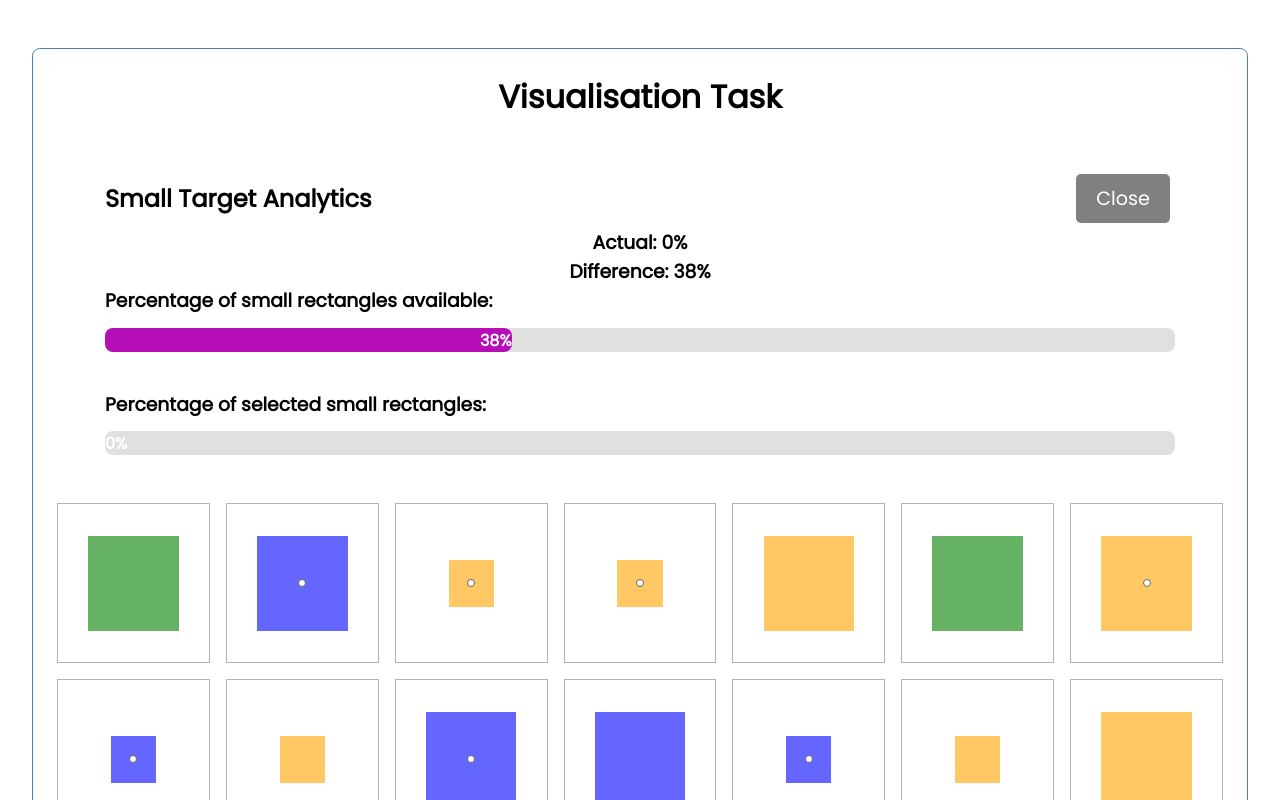
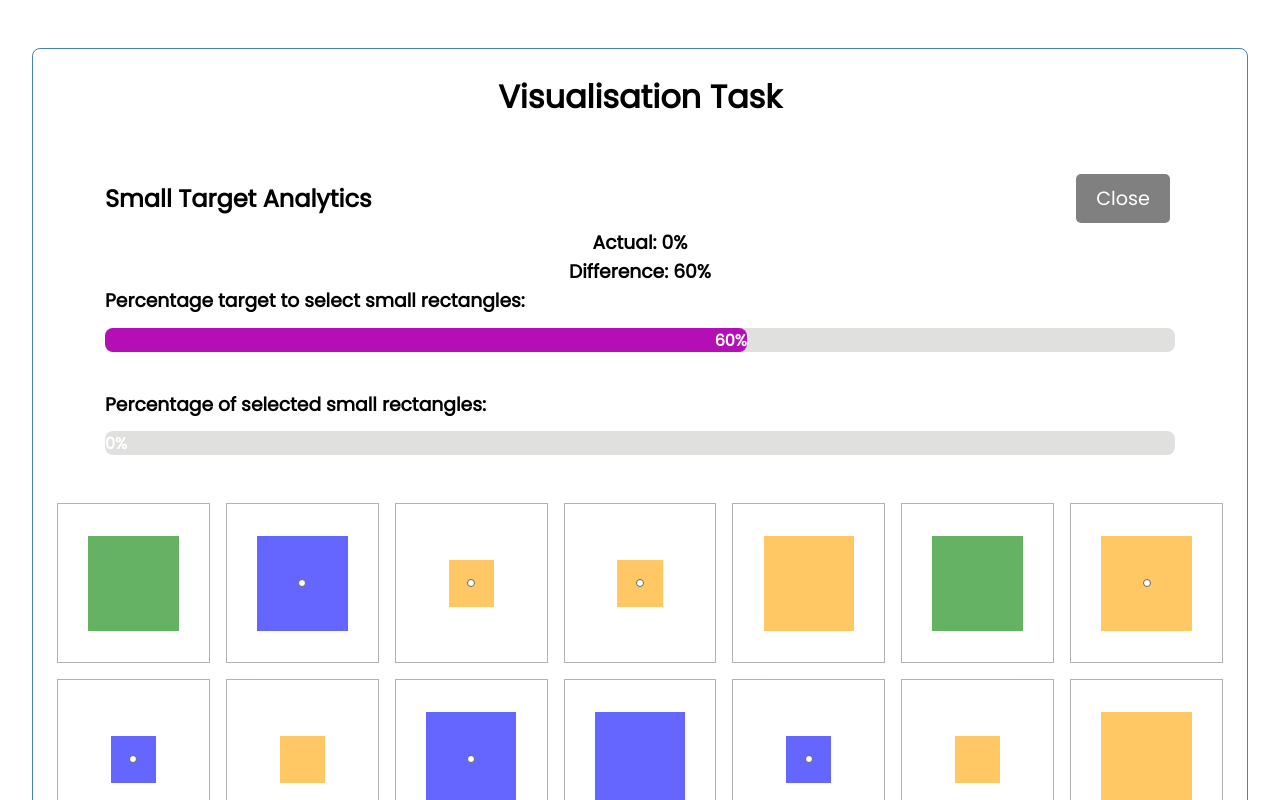
Before and after one commit to insertmike/visualization-task-react, a React (Create React App) app: page / in a window 1280 px wide. Both pictures are taken after a click on the button "Show". Shown: the top 800 px of the page. Built offline with nearby package versions, Linux system fonts and the light colour scheme; data requests are answered from the project's data file.

Commit message:
readjusting as per requirement statistics

```diff
--- a/src/App.js
+++ b/src/App.js
@@ -45,7 +45,7 @@ function App() {
     <div className="container">
       <Header/>
       {
-        rectangles && <SmallTargetAnalytics rectList={rectangles} selectedRectIDs={selectedRectIDs}/>
+        rectangles && <SmallTargetAnalytics rectList={rectangles} selectedRectIDs={selectedRectIDs} selectedSmallRectPercentageTarget={60}/>
       }
       <Rectangles rectList={rectangles} selectedRectIDs={selectedRectIDs} onToggleRect={toggleRectangle} />
     </div>
--- a/src/components/SmallTargetAnalytics.js
+++ b/src/components/SmallTargetAnalytics.js
@@ -5,19 +5,13 @@ import {Button} from './Button'
 
 //selectedRectIDs={selectedRectIDs}
 
-export const SmallTargetAnalytics = ({rectList, selectedRectIDs}) => {
+export const SmallTargetAnalytics = ({rectList, selectedRectIDs, selectedSmallRectPercentageTarget}) => {
     const [showAnalytics, setShowAnalytics] =  useState(false)
 
     const selectedSmallRect = rectList.filter((rect) => rect.size === "small" && selectedRectIDs.includes(rect.id) ).length
 
     const toggleShowButton = (value) => {
         setShowAnalytics(!value)
-    }
-
-    const calcTotalSmallRectangles = () => {
-        let totalSmallRect = rectList.filter((item) => item.size === "small").length;
-        let totalSmallRectPercentage = (totalSmallRect/rectList.length) * 100;
-        return Math.floor(totalSmallRectPercentage,0);
     }
 
     const calcSelectedSmallRect = () => {
@@ -44,10 +38,10 @@ export const SmallTargetAnalytics = ({rectList, selectedRectIDs}) => {
             <div className="small-target-analytics-body">
                 <div className="small-target-analytics-body__box">
                     <h3><b>Actual:</b> {calcSelectedSmallRect()}%</h3>
-                    <h3><b>Difference:</b> {Math.abs(calcTotalSmallRectangles() - calcSelectedSmallRect())}%</h3>
+                    <h3><b>Difference:</b> {Math.abs(selectedSmallRectPercentageTarget - calcSelectedSmallRect())}%</h3>
                 </div>
-                <h3>Percentage of small rectangles available:</h3>
-                <SmallTargetProgressBar percentage={calcTotalSmallRectangles()} />
+                <h3>Percentage target to select small rectangles:</h3>
+                <SmallTargetProgressBar percentage={selectedSmallRectPercentageTarget} />
                 <br/>
                 <h3>Percentage of selected small rectangles:</h3>
                 <SmallTargetProgressBar percentage={calcSelectedSmallRect()} />
```
